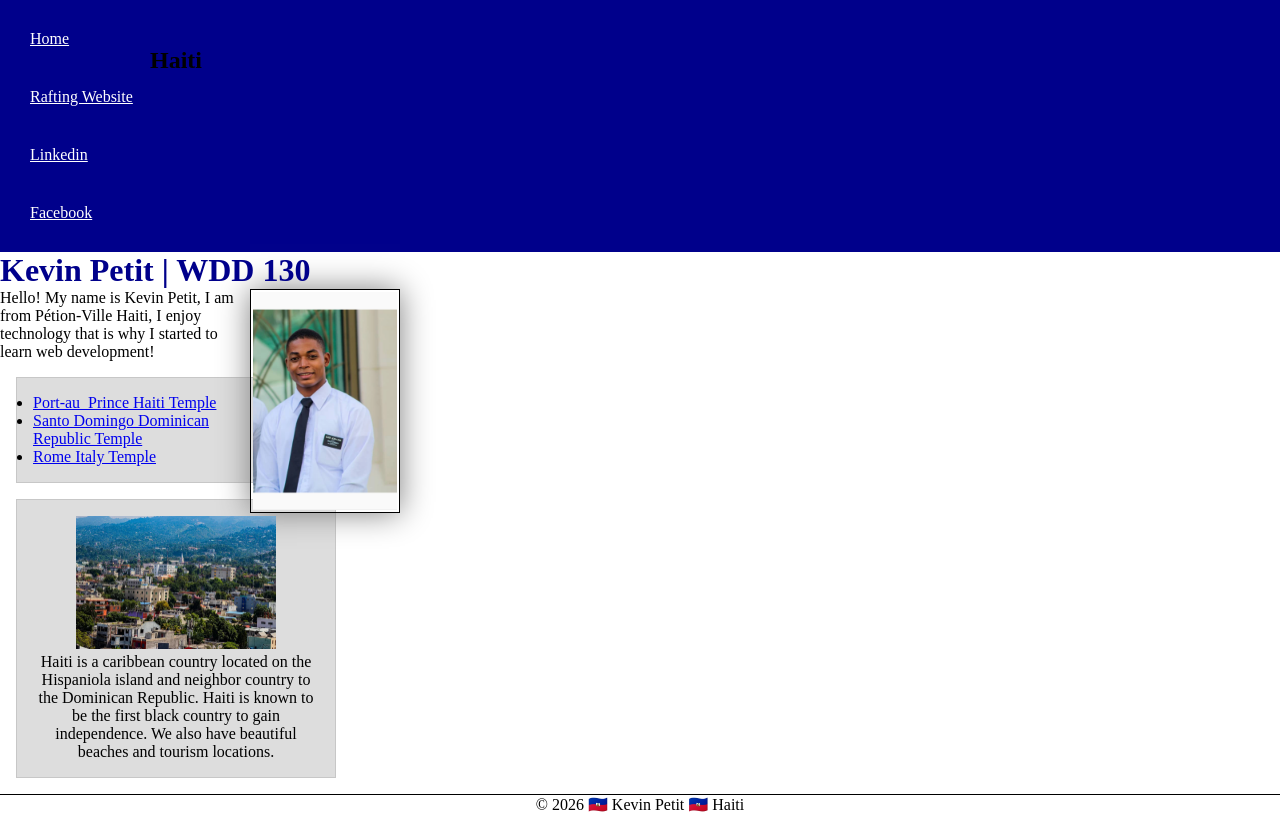
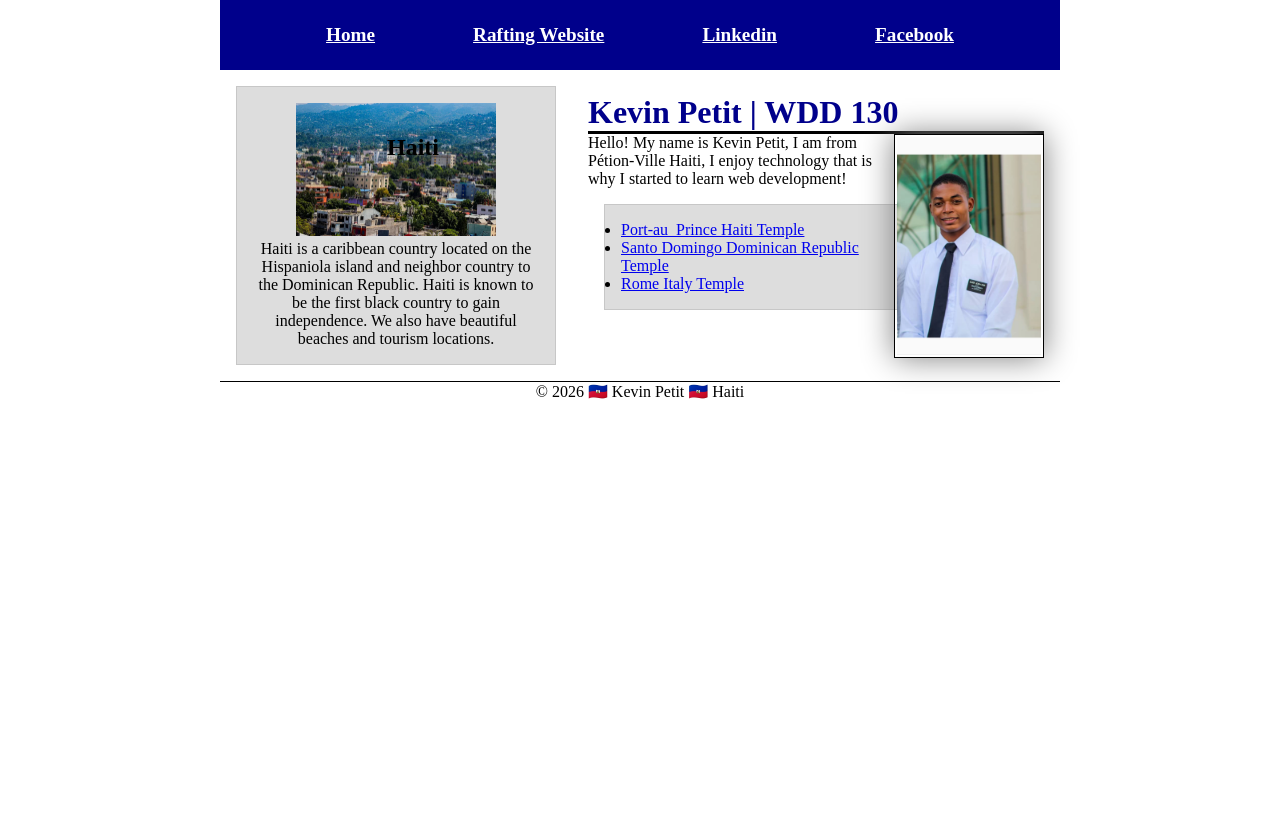
Before and after one commit to kevinspetit/wdd130, a plain HTML site: page index.html in a window 1280 px wide. Drawn offline with Linux system fonts and the light colour scheme.

Commit message:
W04- Code Along activity

```diff
--- a/index.html
+++ b/index.html
@@ -14,11 +14,13 @@
     <header>
         <nav>
             <a href="#">Home</a>
-            <a href="wwr">Rafting Website</a>
+            <a href="wwr/about.html">Rafting Website</a>
             <a href="https://linkedin.com">Linkedin</a>
             <a href="https://facebook.com">Facebook</a>
         </nav>
     </header>
+
+    <div class="grid">
 
         <main>
             <h1>Kevin Petit | WDD 130</h1>
@@ -39,6 +41,7 @@
                 country to gain independence. We also have beautiful beaches and tourism locations.
             </p>
         </aside>
+    </div>
 
     <footer>
         <p>&copy; 2026 🇭🇹 Kevin Petit 🇭🇹 Haiti</p>
--- a/styles/styles.css
+++ b/styles/styles.css
@@ -10,17 +10,24 @@
 
 nav {
     background-color: darkblue;
-    padding: 10px;
+    padding: 1rem;
+    display: flex;
+    justify-content: space-evenly;
+    align-items: center;
 }
 
 nav a {
     color: white;
     display: block;
-    padding: 20px;
+    padding: 0.5rem;
+    display: block;
+    font-size: 1.2rem;
+    font-weight: 700;
 }
 
 h1 {
     color: darkblue;
+    border-bottom: solid #000;
 }
 
 main img {
@@ -30,10 +37,6 @@ main img {
     padding: 2px;
     box-shadow: 0 0 30px gray;
     float: right;
-}
-
-main {
-    max-width: 400px;
 }
 
 aside {
@@ -67,6 +70,30 @@ footer {
     text-align: center;
 }
 
+header,
+.grid,
+footer {
+    max-width: 840px;
+    margin: 0 auto;
+}
+
+.grid {
+    display: grid;
+    align-items: center;
+}
+
+main {
+    grid-column: 2/3;
+    margin: 1rem;
+}
+
+aside {
+    width: 20rem;
+    position: relative;
+    grid-column: 1/2;
+    grid-row: 1/2;
+}
+
 /* Class Selectors */
 
 .box {
--- a/week04/styles/layout-exercises.css
+++ b/week04/styles/layout-exercises.css
@@ -24,18 +24,25 @@ div {
 .flex {
     background-color: #aba;
     /* write declarations here */
+    display: flex;
+    justify-content: center;
+    align-items: center;
 
 }
 
 .grid {
     background-color: #abb;
     /* write declarations here */
+    display: grid;
+    place-items: center;
 
 }
 
 .container2 {
     /* write declarations here */
-
+    display: flex;
+    flex-wrap: wrap;
+    justify-content: space-around;
 }
 
 .two {
@@ -45,11 +52,14 @@ div {
 
 .container3 {
     /* write declarations here */
+    display: grid;
+    grid-template-columns: repeat(3, 1fr);
 
 }
 
 .columns-3 {
     /* write declaration here */
+    grid-column: span 3;
 
 }
 
```
Lines whose indentation alone changed are shown as unchanged.
